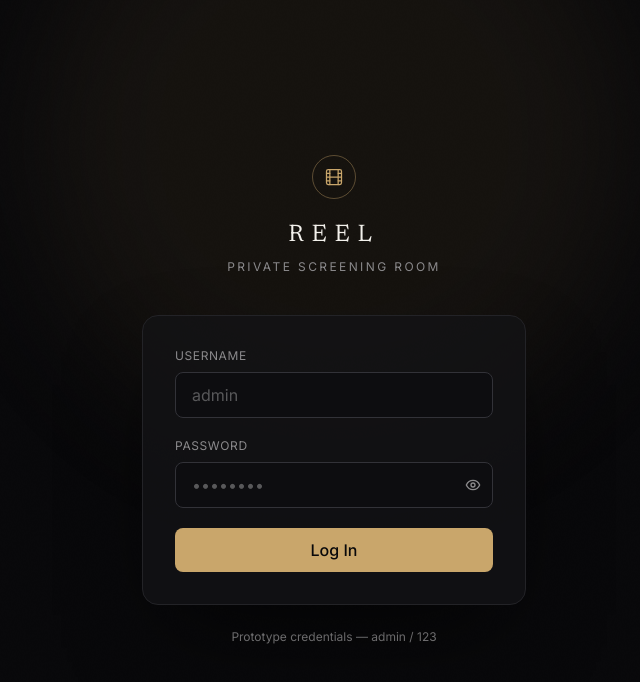
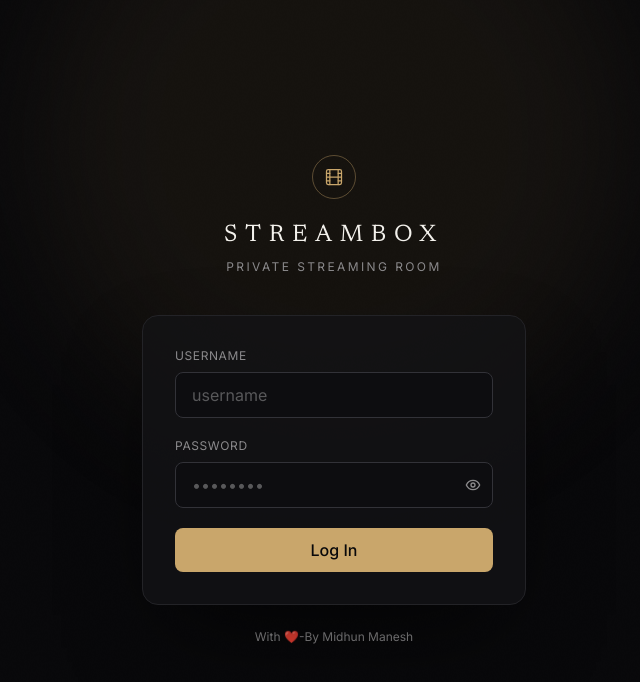
Before and after one commit to midhunmanesh01-code/streambox, a React (Vite) app: page /login in a window 1280 px wide. Shown: the top 682 px of the page, without its empty margins (306-946 px from the left). Built offline with nearby package versions, Linux system fonts and the light colour scheme.

Commit message:
Update Page Layout

```diff
--- a/index.html
+++ b/index.html
@@ -3,7 +3,7 @@
   <head>
     <meta charset="UTF-8" />
     <meta name="viewport" content="width=device-width, initial-scale=1.0" />
-    <title>Reel — Private Screening</title>
+    <title>StreamBox</title>
     <link rel="preconnect" href="https://fonts.googleapis.com" />
     <link rel="preconnect" href="https://fonts.gstatic.com" crossorigin />
     <link
--- a/src/components/Header.jsx
+++ b/src/components/Header.jsx
@@ -16,7 +16,7 @@ export default function Header() {
       <div className="max-w-6xl mx-auto px-6 py-4 flex items-center justify-between">
         <div className="flex items-center gap-2.5">
           <Film className="w-4 h-4 text-brass-400" strokeWidth={1.5} />
-          <span className="font-display text-lg tracking-marquee uppercase text-ink-100">Reel</span>
+          <span className="font-display text-lg tracking-marquee uppercase text-ink-100">StreamBox</span>
         </div>
         <button
           onClick={handleLogout}
--- a/src/components/Login.jsx
+++ b/src/components/Login.jsx
@@ -40,8 +40,8 @@ export default function Login() {
           <div className="w-11 h-11 rounded-full border border-brass-400/40 flex items-center justify-center mb-5">
             <Film className="w-5 h-5 text-brass-400" strokeWidth={1.5} />
           </div>
-          <h1 className="font-display text-2xl text-ink-100 tracking-marquee uppercase">Reel</h1>
-          <p className="mt-2 text-xs text-ink-500 tracking-[0.2em] uppercase">Private Screening Room</p>
+          <h1 className="font-display text-2xl text-ink-100 tracking-marquee uppercase">StreamBox</h1>
+          <p className="mt-2 text-xs text-ink-500 tracking-[0.2em] uppercase">Private Streaming Room</p>
         </div>
 
         <form
@@ -60,7 +60,7 @@ export default function Login() {
                 value={username}
                 onChange={(e) => setUsername(e.target.value)}
                 className="w-full bg-stage-900 border border-stage-600 rounded-lg px-4 py-2.5 text-ink-100 placeholder:text-ink-500/60 outline-none focus:border-brass-400/70 transition-colors"
-                placeholder="admin"
+                placeholder="username"
                 required
               />
             </div>
@@ -109,7 +109,7 @@ export default function Login() {
         </form>
 
         <p className="text-center text-xs text-ink-500 mt-6">
-          Prototype credentials — admin / 123
+          With ❤️-By Midhun Manesh
         </p>
       </div>
     </div>
```
